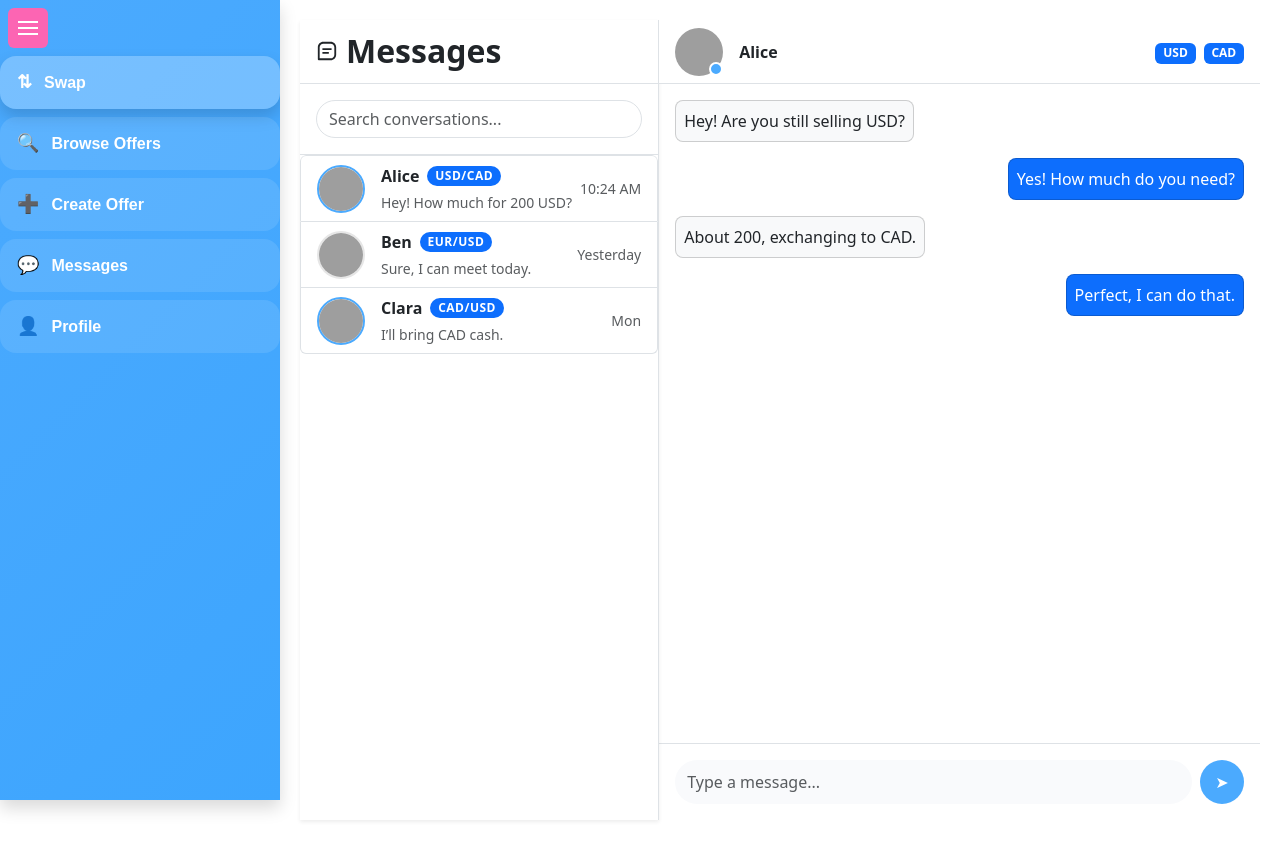
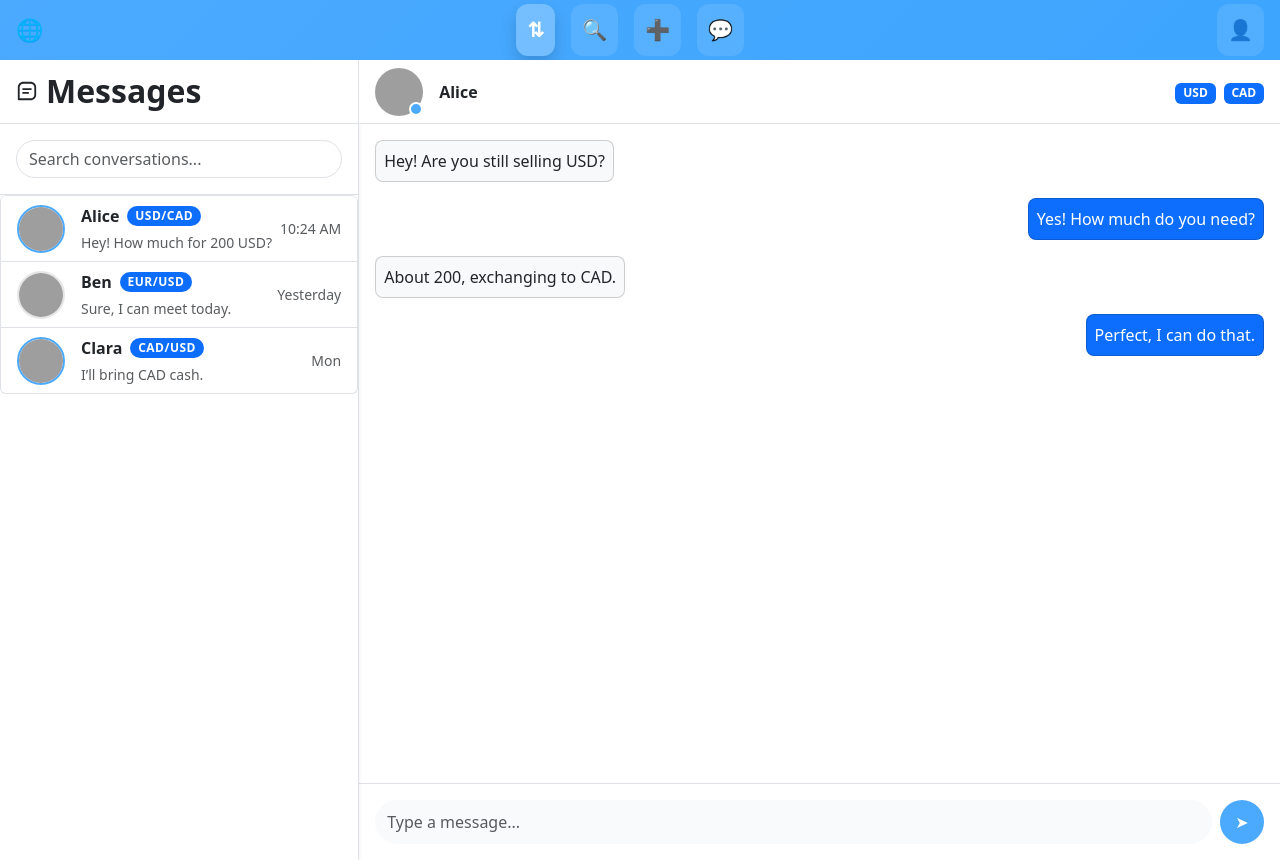
Before and after one commit to FabianHerr/Swap, a React (Vite) app in the folder frontend/: page /messages in a window 1280 px wide. Built offline with nearby package versions, Linux system fonts and the light colour scheme; grey boxes are pictures that could not be loaded.

Commit message:
Change side menu to a top menu for better UI

```diff
--- a/frontend/src/App.jsx
+++ b/frontend/src/App.jsx
@@ -4,22 +4,20 @@ import { BrowserRouter, Routes, Route } from 'react-router-dom';
 import Login from './Login';
 import OfferPage from './OfferPage';
 import Messages from './Messages';
-import SideMenu from './SideMenu'; // import your SideMenu
+import TopMenu from './TopMenu'; // now a top bar
 
 function App() {
   return (
     <BrowserRouter>
-      <div className="d-flex">
-        {/* Sidebar: always visible */}
-        <SideMenu />
+      <div className="d-flex flex-column" style={{ minHeight: "100vh" }}>
+        {/* Top bar */}
+        <TopMenu />
 
-        {/* Main content area */}
+        {/* Main content area below the top bar */}
         <div
           className="flex-grow-1"
           style={{
-            marginLeft: "280px", // adjust if sidebar collapses
-            transition: "margin-left 0.3s ease",
-            padding: "20px",
+            padding: "0px",
           }}
         >
           <Routes>
--- a/frontend/src/SideMenu.jsx
+++ /dev/null
@@ -1,97 +0,0 @@
-import React, { useState, useEffect } from "react";
-
-const SideMenu = () => {
-  const [activeButton, setActiveButton] = useState("swap"); // know which button is active
-  const [isCollapsed, setIsCollapsed] = useState(false); // know if the sidebar is collapsed or not
-  const [isMobile, setIsMobile] = useState(window.innerWidth <= 768);// know if we are on mobile or on desktop
-
-  useEffect(() => {
-    const handleResize = () => setIsMobile(window.innerWidth <= 768);
-    window.addEventListener("resize", handleResize);
-    return () => window.removeEventListener("resize", handleResize);
-  }, []);
-
-  const buttons = [
-    { id: "swap", label: "Swap", icon: "⇅" },
-    { id: "browse", label: "Browse Offers", icon: "🔍" },
-    { id: "create", label: "Create Offer", icon: "➕" },
-    { id: "messages", label: "Messages", icon: "💬" },
-    { id: "profile", label: "Profile", icon: "👤" },
-  ];
-
-  const handleButtonClick = (id) => {
-    setActiveButton(id);
-    console.log(`Navigating to: ${id}`);
-  };
-
-  const sidebarWidth = isCollapsed ? "80px" : "280px";
-
-  return (
-    <div
-      className="d-flex flex-column vh-100 shadow"
-      style={{
-        width: sidebarWidth,
-        minWidth: sidebarWidth,
-        transition: "width 0.3s ease",
-        fontFamily: "Arial, sans-serif",
-        background: "linear-gradient(135deg, #4BAAFE 0%, #3da5fe 100%)",
-        position: "fixed",
-        top: 0,
-        left: 0,
-        zIndex: 1000,
-        overflow: "hidden",
-        alignItems: isCollapsed ? "center" : "stretch",
-      }}
-    >
-      {/* Collapse toggle button */}
-      <button
-        className="btn m-2 rounded d-flex align-items-center justify-content-center"
-        style={{
-          width: "40px",
-          height: "40px",
-          background: "#FC65B3",
-          color: "#fff",
-          fontWeight: "700",
-          fontSize: "20px",
-        }}
-        onClick={() => setIsCollapsed(!isCollapsed)}
-      >
-        {/* Hamburger icon (3 lines) */}
-        <div style={{ display: "flex", flexDirection: "column", gap: "4px" }}>
-          <span style={{ width: "20px", height: "2px", background: "white", display: "block" }} />
-          <span style={{ width: "20px", height: "2px", background: "white", display: "block" }} />
-          <span style={{ width: "20px", height: "2px", background: "white", display: "block" }} />
-        </div>
-      </button>
-
-      {/* Menu buttons */}
-      <nav className="flex-grow-1 d-flex flex-column align-items-stretch">
-        {buttons.map((b) => (
-          <button
-            key={b.id}
-            className={`btn d-flex align-items-center mb-2 ${activeButton === b.id ? "shadow" : ""}`}
-            style={{
-              justifyContent: isCollapsed ? "center" : "flex-start",
-              gap: "12px",
-              padding: isCollapsed ? "12px 0" : "12px 16px",
-              borderRadius: "16px",
-              background:
-                activeButton === b.id
-                  ? "rgba(255,255,255,0.25)"
-                  : "rgba(255,255,255,0.1)",
-              color: "#fff",
-              fontWeight: 700,
-              transition: "all 0.3s ease",
-            }}
-            onClick={() => handleButtonClick(b.id)}
-          >
-            <span style={{ fontSize: "18px" }}>{b.icon}</span>
-            {!isCollapsed && <span>{b.label}</span>}
-          </button>
-        ))}
-      </nav>
-    </div>
-  );
-};
-
-export default SideMenu;
--- /dev/null
+++ b/frontend/src/TopMenu.jsx
@@ -0,0 +1,86 @@
+import React, { useState } from "react";
+
+const TopMenu = () => {
+  const [activeButton, setActiveButton] = useState("swap");
+
+  const buttons = [
+    { id: "swap", label: "Swap", icon: "⇅" },
+    { id: "browse", label: "Browse Offers", icon: "🔍" },
+    { id: "create", label: "Create Offer", icon: "➕" },
+    { id: "messages", label: "Messages", icon: "💬" },
+  ];
+
+  const handleButtonClick = (id) => {
+    setActiveButton(id);
+    console.log(`Navigating to: ${id}`);
+  };
+
+  return (
+    <div
+      className="d-flex align-items-center shadow"
+      style={{
+        width: "100%",
+        height: "60px",
+        background: "linear-gradient(135deg, #4BAAFE 0%, #3da5fe 100%)",
+        padding: "0 16px",
+        fontFamily: "Arial, sans-serif",
+      }}
+    >
+      {/* Logo (far left) */}
+      <div style={{ fontSize: "22px", color: "#fff", fontWeight: "700" }}>
+        🌐
+      </div>
+
+      {/* Middle buttons */}
+      <nav className="d-flex flex-grow-1 justify-content-center">
+        {buttons.map((b) => (
+          <button
+            key={b.id}
+            className={`btn d-flex align-items-center mx-2 ${
+              activeButton === b.id ? "shadow" : ""
+            }`}
+            style={{
+              justifyContent: "center",
+              padding: "10px",
+              borderRadius: "12px",
+              background:
+                activeButton === b.id
+                  ? "rgba(255,255,255,0.25)"
+                  : "rgba(255,255,255,0.1)",
+              color: "#fff",
+              fontWeight: 700,
+              transition: "all 0.3s ease",
+            }}
+            onClick={() => handleButtonClick(b.id)}
+          >
+            <span style={{ fontSize: "20px" }}>{b.icon}</span>
+          </button>
+        ))}
+      </nav>
+
+      {/* Profile (far right) */}
+      <button
+        className={`btn d-flex align-items-center ${
+          activeButton === "profile" ? "shadow" : ""
+        }`}
+        style={{
+          justifyContent: "center",
+          padding: "10px",
+          borderRadius: "12px",
+          background:
+            activeButton === "profile"
+              ? "rgba(255,255,255,0.25)"
+              : "rgba(255,255,255,0.1)",
+          color: "#fff",
+          fontWeight: 700,
+          transition: "all 0.3s ease",
+        }}
+        onClick={() => handleButtonClick("profile")}
+      >
+        <span style={{ fontSize: "20px" }}>👤</span>
+      </button>
+    </div>
+  );
+};
+
+export default TopMenu;
```
